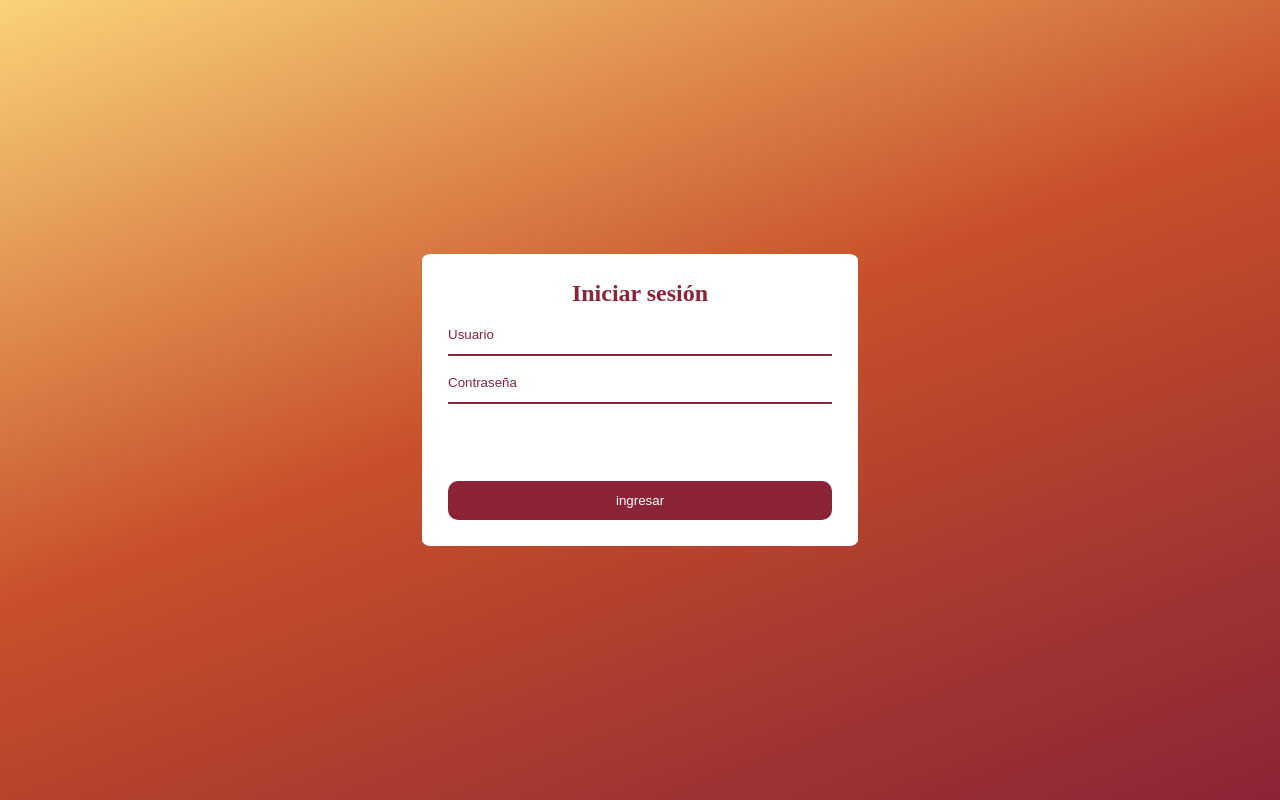
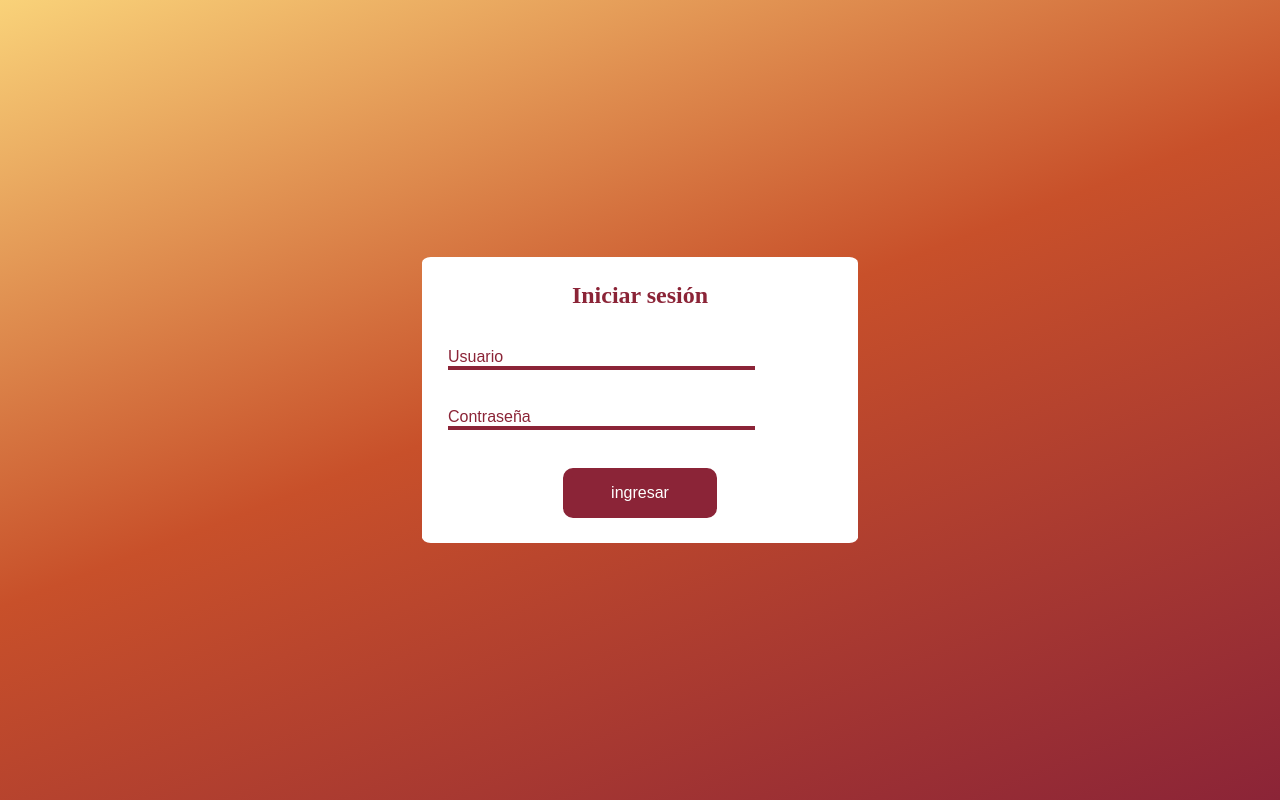
Before and after one commit to geo1605/integradora, a PHP site: page / in a window 1280 px wide. Run offline with PHP 8.4, Linux system fonts and the light colour scheme.

Commit message:
Add files via upload

```diff
--- a/integradora/index.html
+++ b/integradora/index.html
@@ -11,7 +11,7 @@
     <form id="formulario1">
         <h2 class="fuente">Iniciar sesión</h2>
         <input class="sesion" type="text" placeholder="Usuario">
-        <input class="sesion" type="text" placeholder="Contraseña">
+        <input class="sesion" type="password" placeholder="Contraseña">
         <button class="boton">ingresar</button>
     </form>
 </body>
--- a/integradora/styles/style.css
+++ b/integradora/styles/style.css
@@ -1,3 +1,15 @@
+:root {
+    --color-primary: #8B2437;
+    --color-secondary: #F37022;
+    --color-white: #FFFFFF;
+    --color-accent: #F9D279;
+    --color-danger: #C8502A;
+    --color-gray-dark: #4A4A4A;
+    --color-background: #F2E4D6;
+    --color-brown: #A65C3D;
+    --color-black: #000000;
+}
+
 *{
     padding: 0;
     margin: 0;
@@ -14,23 +26,19 @@ body {
 }
 form {
     width: 30%;
-    height: 30vh;
-    background-color: white;
+    height: auto;
+    background-color: var(--color-white);
     border-radius: 2%;
     margin: auto;
     padding: 2%;
     display: flex;
     flex-direction: column;
-
-
-    /*          DE AQUI PA ARRIBA NO SE QUE HIZO EL GEOVANY                 */
-
-
-
+}
+/*          DE AQUI PA ARRIBA NO SE QUE HIZO EL GEOVANY                 */
 
 /* modificacion del estilo */
 .fuente{
-    color: #8b2437;
+    color: var(--color-primary);
     align-items: center;
     text-align: center;
 
@@ -38,28 +46,47 @@ form {
 /* estilo del el usuario y contraseña */
 .sesion{
   border: none;
-  border-bottom: 2px solid black;
-  border-color: #8b2437;
+  border-bottom: 0.5vh solid black;
+  border-color: var(--color-primary);
+  margin-top: 10%;
+  color: var(--color-primary);
+  font-size: 1rem;
+  outline: none;
+  width: 80%;
+  transition: 0.2s ease;
+}
+.sesion:active, .sesion:focus{
+    width: 100%;
+    font-size: 1.2rem;
 }
 
 /* estilo del texto de ayuda para el usuario */
 input::placeholder{
-    color: #8b2437;
-
+    color: var(--color-primary);
 }
 /* estilo de lo botones */
 .boton {
-    background-color: #8b2437;
-    color: white;
-    border: none;
+    background-color: var(--color-primary);
+    color: var(--color-white);
+    border: 1vh solid var(--color-primary);
     border-radius: 10px;
-    margin-top: 20%;
+    margin-top: 10%;
+    padding: 2%;
+    height: auto;
+    font-size: 1rem;
+    width: 40%;
+    margin-left: auto;
+    margin-right: auto;
+    cursor: pointer;
+    transition: 1s;
 
 }
+.boton:hover {
+    scale: 1.1;
+    color: var(--color-primary);
+    background-color: var(--color-background);
+    transition: 1s;
+}
+
 
 /* estilo del boton ingresar */
-}
-input, .boton {
-    height: 5vh;
-    margin-top: 2%;
-}
```
